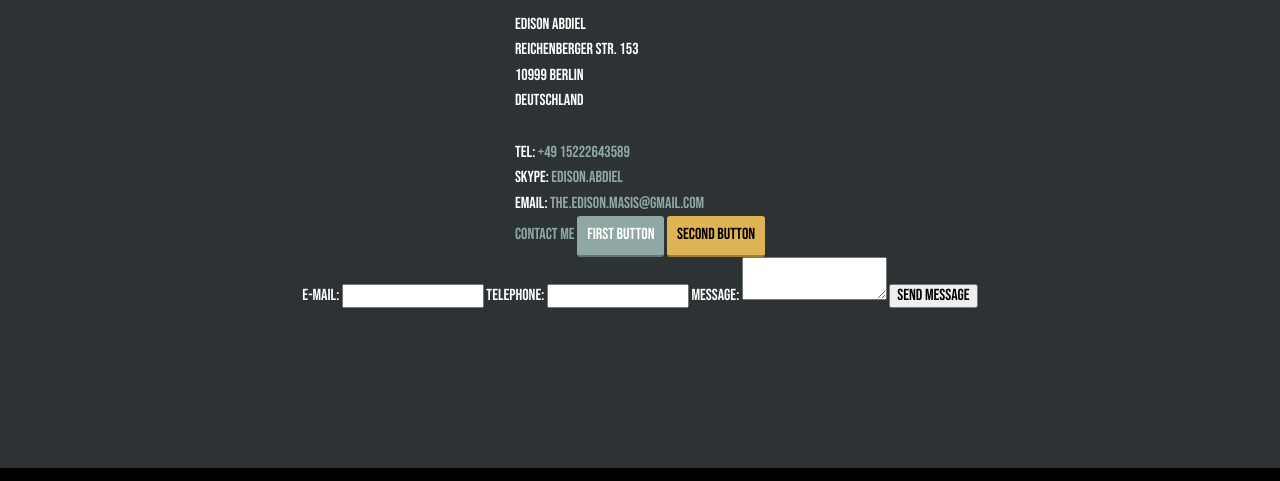
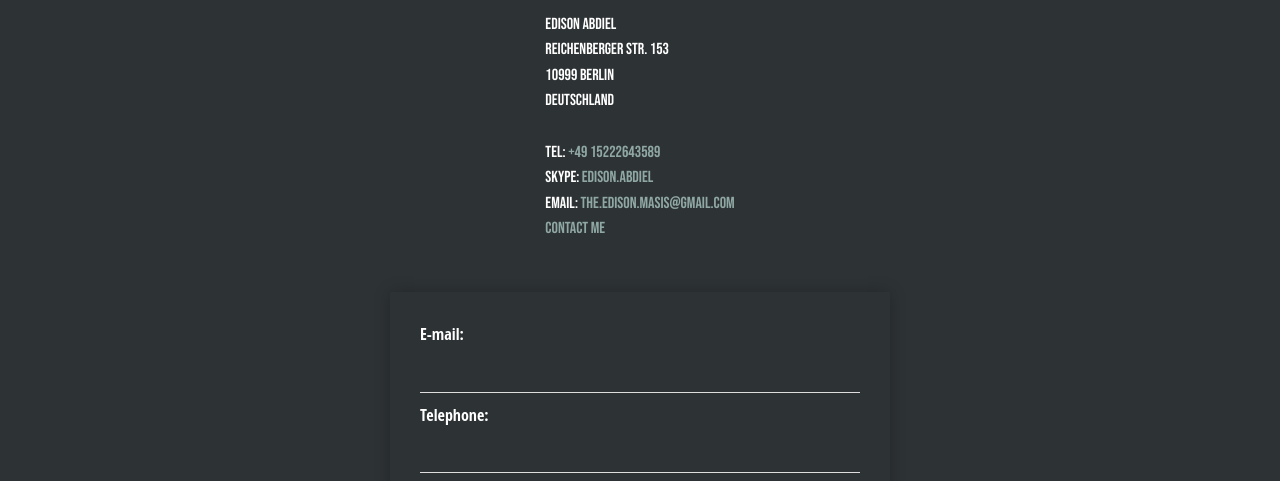
Before and after one commit to edisonabdiel/Hello-World-CareerFoundry, a plain HTML site: page contact.html in a window 1280 px wide. Shown: the part 180-661 px from the top of the page. Drawn offline with nearby package versions, Linux system fonts and the light colour scheme.

Commit message:
Style contact form + removed unused buttons.Create production branch. Add shadow to profile picture (#15)

```diff
--- a/contact.html
+++ b/contact.html
@@ -49,12 +49,12 @@
                 Email: <a href="mailto:the.edison.masis@gmail.com">the.edison.masis@gmail.com</a>
                 <div>
                     <a href="mailto:the.edison.masis@gmail.com">Contact me</a>
-                    <button type="button"> First Button </button>
-                    <button class="button__secondary"> Second Button </button>
+                    <!-- <button type="button"> First Button </button>
+                    <button class="button__secondary"> Second Button </button> -->
                 </div>
             </div>
             <div>
-                <form action="https://placeholder.com/" method="post">
+                <form action="https://placeholder.com/" class="contact-form" method="post">
                     <label for="contact-email">E-mail: </label>
                     <input type="email" id="contact-email" required>
                     <label for="telephone">Telephone: </label>
@@ -108,6 +108,13 @@
         </footer>
     </div>
     <script src="js/tota11y.min.js"></script>
+    <script type="text/javascript">
+        //auto expand textarea
+        function adjust_textarea(h) {
+            h.style.height = "20px";
+            h.style.height = (h.scrollHeight)+"px";
+        }
+        </script>
 </body>
 
 </html>
--- a/css/style.production.css
+++ b/css/style.production.css
@@ -119,6 +119,9 @@ header {
   width: 150px;
   border-radius: 50%;
   margin-top: 100px;
+  box-shadow: 0px 0px 15px rgba(0, 0, 0, 0.22);
+  -moz-box-shadow: 0px 0px 15px rgba(0, 0, 0, 0.22);
+  -webkit-box-shadow: 0px 0px 15px rgba(0, 0, 0, 0.22);
 }
 
 .project-list {
@@ -126,6 +129,7 @@ header {
   grid-template-columns: 1fr 1fr 1fr;
   grid-gap: 10px;
   margin: 0;
+
 }
 
 /* start grid fallback */
@@ -134,6 +138,9 @@ header {
   background-color: var(--dark-grey);
   width: auto;
   min-height: auto;
+  box-shadow: 0px 0px 15px rgba(0, 0, 0, 0.22);
+  -moz-box-shadow: 0px 0px 15px rgba(0, 0, 0, 0.22);
+  -webkit-box-shadow: 0px 0px 15px rgba(0, 0, 0, 0.22);
 }
 
 @supports (display: grid) {
@@ -250,6 +257,71 @@ header {
 
 .cloud-back {
   animation: 34s cloud-move-reverse infinite alternate linear;
+}
+
+.contact-form {
+  font-family: 'Open Sans Condensed', arial, sans;
+  width: 500px;
+  padding: 30px;
+  background: var(--lighter-dark-grey);
+  margin: 50px auto;
+  box-shadow: 0px 0px 15px rgba(0, 0, 0, 0.22);
+  -moz-box-shadow: 0px 0px 15px rgba(0, 0, 0, 0.22);
+  -webkit-box-shadow: 0px 0px 15px rgba(0, 0, 0, 0.22);
+}
+
+.contact-form h2 {
+  background: #4D4D4D;
+  text-transform: uppercase;
+  font-family: 'Open Sans Condensed', sans-serif;
+  color: #797979;
+  font-size: 18px;
+  font-weight: 100;
+  padding: 20px;
+  margin: -30px -30px 30px -30px;
+}
+
+.contact-form input[type="email"],
+.contact-form input[type="tel"], .contact-form textarea {
+  box-sizing: border-box;
+  -webkit-box-sizing: border-box;
+  -moz-box-sizing: border-box;
+  outline: none;
+  display: block;
+  width: 100%;
+  padding: 7px;
+  border: none;
+  border-bottom: 1px solid #ddd;
+  background: transparent;
+  margin-bottom: 10px;
+  font: 16px Arial, Helvetica, sans-serif;
+  height: 45px;
+}
+
+.contact-form textarea {
+  resize:none;
+	overflow: hidden;
+}
+
+.contact-form input[type="submit"] {
+  -moz-box-shadow: inset 0px 1px 0px 0px var(--primary-color);
+	-webkit-box-shadow: inset 0px 1px 0px 0px var(--primary-color);
+	box-shadow: inset 0px 1px 0px 0px var(--primary-color);
+	background-color: var(--visited-link-color);
+	border: 1px solid var(--dark-grey);
+	display: inline-block;
+	cursor: pointer;
+	color: var(--white);
+	font-family: 'Bebas Neue', cursive;
+	font-size: 14px;
+	padding: 8px 18px;
+	text-decoration: none;
+	text-transform: uppercase;
+}
+
+.contact-form input[type="submit"]:hover {
+  background:linear-gradient(to bottom, var(--primary-color) 5%, var(--primary-color) 100%);
+	background-color:var(--primary-color);
 }
 
 footer {
```
